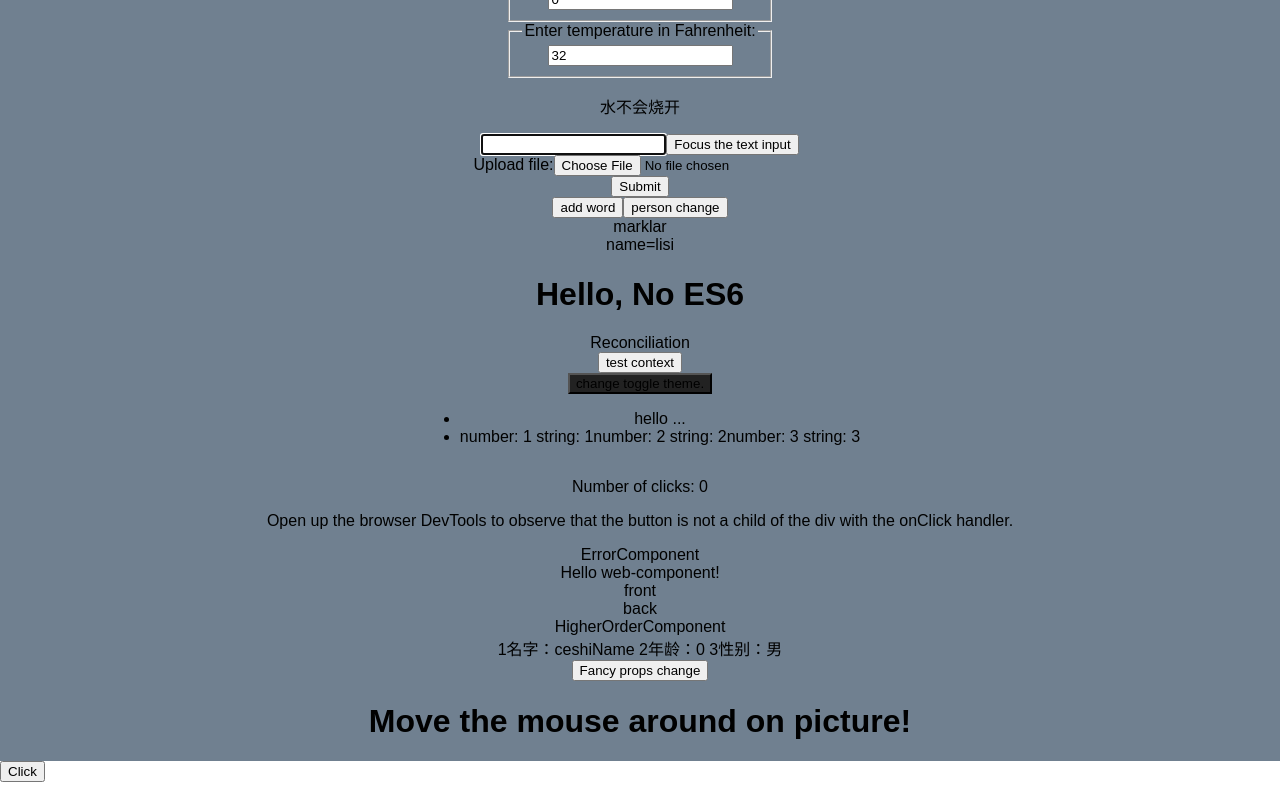
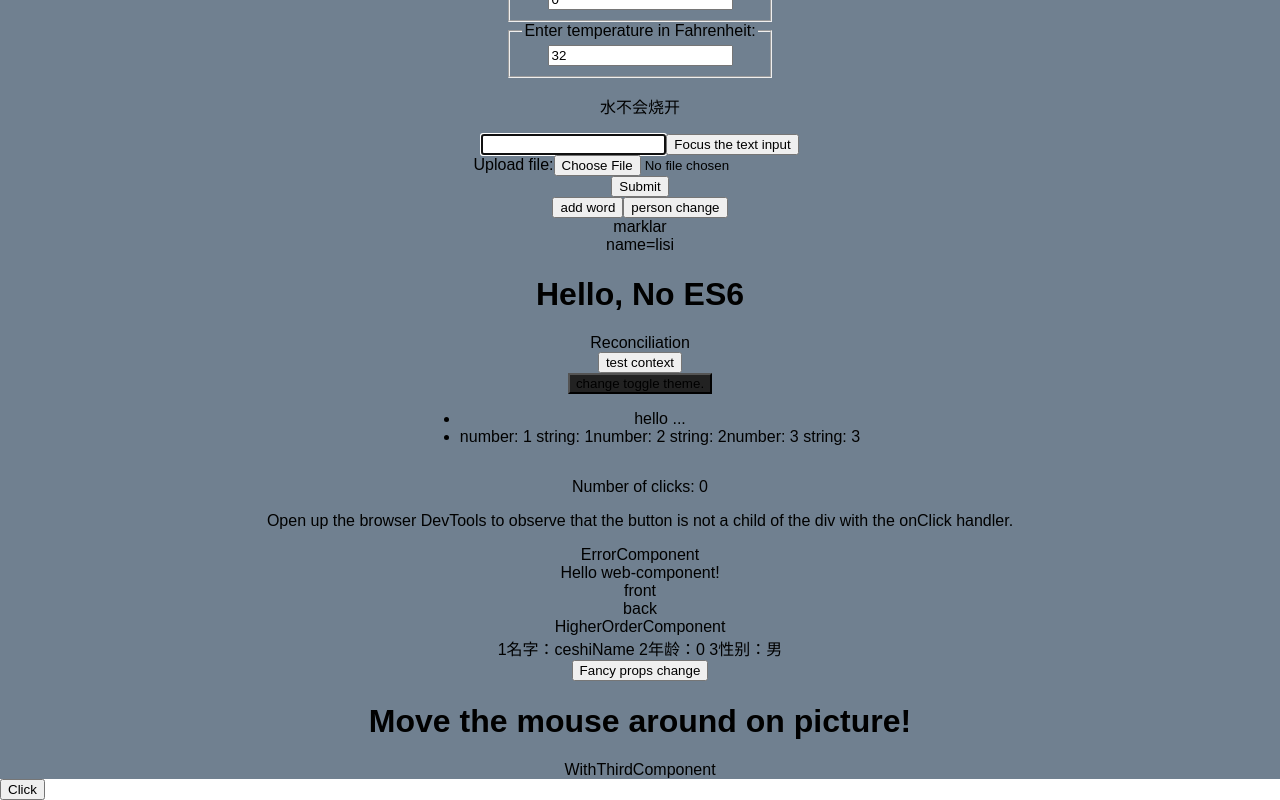
Before and after one commit to XinQiXiao/to-do-react-app, a React (Create React App) app: page / in a window 1280 px wide. Shown: the part 326-1126 px from the top of the page. Built offline with nearby package versions, Linux system fonts and the light colour scheme.

Commit message:
高阶 与第三方协同

```diff
--- a/src/App.js
+++ b/src/App.js
@@ -8,6 +8,7 @@ import {
   ContextComponent, ThemeComponent,
   // high advance
   PortalComponent, ErrorBoundaries, WebComponent, HighOrder, ForwardingRefs, RenderProps,
+  WithThird,
 } from './component'
 
 // img
@@ -42,6 +43,7 @@ class App extends Component {
           <HighOrder />
           <ForwardingRefs />
           <RenderProps />
+          <WithThird />
         </div>
       </div>
     )
--- /dev/null
+++ b/src/component/highAdvance/WithThird.js
@@ -0,0 +1,17 @@
+/**
+ * 高级 与第三方协同
+ */
+
+import React, { PureComponent } from 'react'
+
+class WithThirdComponent extends PureComponent{
+	render(){
+		return (
+			<div>
+				WithThirdComponent
+			</div>
+		)
+	}
+}
+
+export default WithThirdComponent
--- a/src/component/highAdvance/index.js
+++ b/src/component/highAdvance/index.js
@@ -4,6 +4,7 @@ import WebComponent from './WebComponent'
 import HighOrder from './HigherOrder'
 import ForwardingRefs from './ForwardingRefs'
 import RenderProps from './RenderProps'
+import WithThird from './WithThird'
 
 export {
 	PortalComponent,
@@ -12,4 +13,5 @@ export {
 	HighOrder,
 	ForwardingRefs,
 	RenderProps,
+	WithThird,
 }
--- a/src/component/index.js
+++ b/src/component/index.js
@@ -9,6 +9,7 @@ import { ContextComponent, ThemeComponent, } from './context'
 // highAdvance
 import {
 	PortalComponent, ErrorBoundaries, WebComponent, HighOrder, ForwardingRefs, RenderProps,
+	WithThird,
 } from './highAdvance'
 
 export {
@@ -31,4 +32,5 @@ export {
 	HighOrder,
 	ForwardingRefs,
 	RenderProps,
+	WithThird,
 }
```
